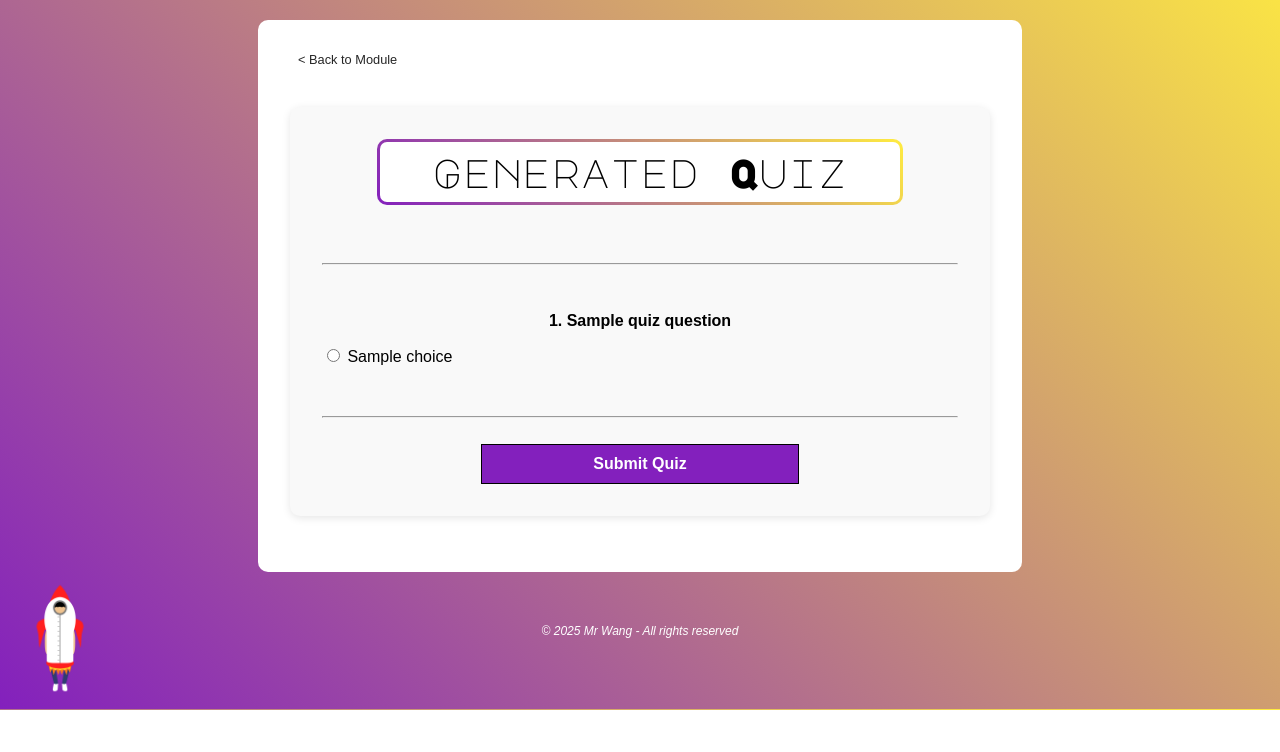
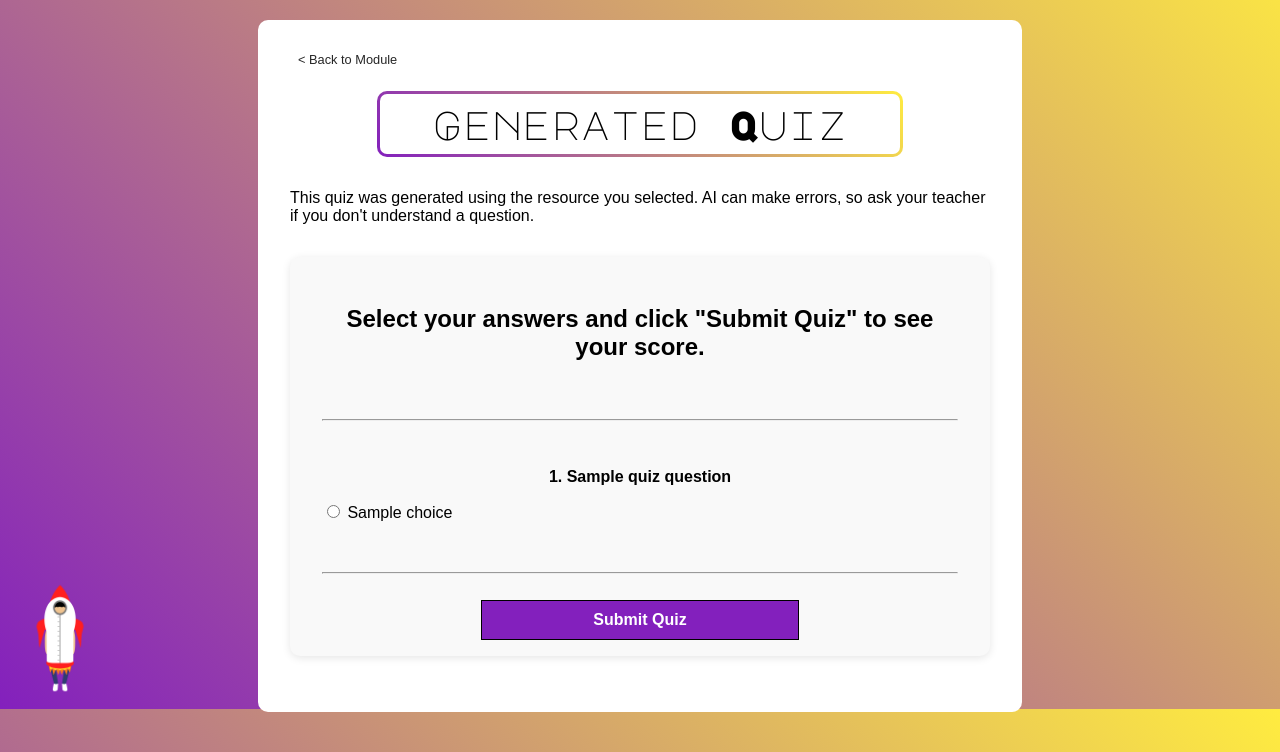
Before and after one commit to timo-w/mrwang, a Django app: template subjects/templates/subjects/generated_quiz.html in a window 1280 px wide. Shown: the part 91-843 px from the top of the page. Before the commit the page ends 801 px from the top, so only its background shows below. Run offline with Django 5.2, Linux system fonts and the light colour scheme; the template is opened without the code that fills it: most values are stand-ins (such as "Sample title", 1, 10 or a date in 2020).

Commit message:
misc changes to generated quiz styles and views, fix photography page url

```diff
--- a/app/templates/app/projects.html
+++ b/app/templates/app/projects.html
@@ -13,7 +13,7 @@
             data-app-name="Photography"
             data-app-desc="Some highlights from my photography hobby"
             data-app-img="{% static 'app/images/thumbnails/photography-thumbnail.jpg' %}"
-            data-app-link="{% static 'photography' %}">
+            data-app-link="{% url 'photography' %}">
             Photography
         </div>
         <div class="grid-button"
--- a/subjects/static/subjects/css/quiz.css
+++ b/subjects/static/subjects/css/quiz.css
@@ -39,3 +39,9 @@
     width: 50%;
     margin: 0 25%;
 }
+
+/* Score */
+h4#quizResult {
+    text-align: center;
+    font-size: 1.5rem;
+}
--- a/subjects/static/subjects/js/quiz.js
+++ b/subjects/static/subjects/js/quiz.js
@@ -1,8 +1,13 @@
 // Scripts for submitting generated quiz
+
+console.log("Quiz script loaded!");
 
 function submitQuiz() {
     const $questions = $('.quiz-question');
     let correct = 0;
+
+    // Scroll to the top
+    $('html, body').animate({ scrollTop: 0 }, 'slow');
 
     $questions.each(function () {
         const $q = $(this);
@@ -39,5 +44,5 @@ function submitQuiz() {
         }
     });
 
-    $('#quizResult').text(`You scored ${correct} out of ${$questions.length}`);
+    $('#quizResult').text(`You scored ${correct} out of ${$questions.length}.`);
 }
--- a/subjects/templates/subjects/generated_quiz.html
+++ b/subjects/templates/subjects/generated_quiz.html
@@ -15,9 +15,13 @@
     <a href="javascript:history.back()" class="back-button">&lt; Back to Module</b></a>
   </div>
 
+  <h1>Generated Quiz</h1>
+  <p>This quiz was generated using the resource you selected. AI can make errors, so ask your teacher if you don&apos;t understand a question.</p>
+
   <div class="quiz-container">
-    <h1>Generated Quiz</h1>
+    <h4 id="quizResult">Select your answers and click &quot;Submit Quiz&quot; to see your score.</h4>
     <br><hr><br>
+
     <form id="quizForm">
         {% for q in quiz_questions %}
         <div class="quiz-question" data-correct="{{ q.correct_answer }}">
@@ -34,10 +38,9 @@
           </ul>
         </div>
         <br><hr><br>
-      {% endfor %}
+        {% endfor %}
       <button type="button" class="launch-btn" onclick="submitQuiz()">Submit Quiz</button>
     </form>
-    <p id="quizResult"></p>
   </div>
 </div>
 
```
